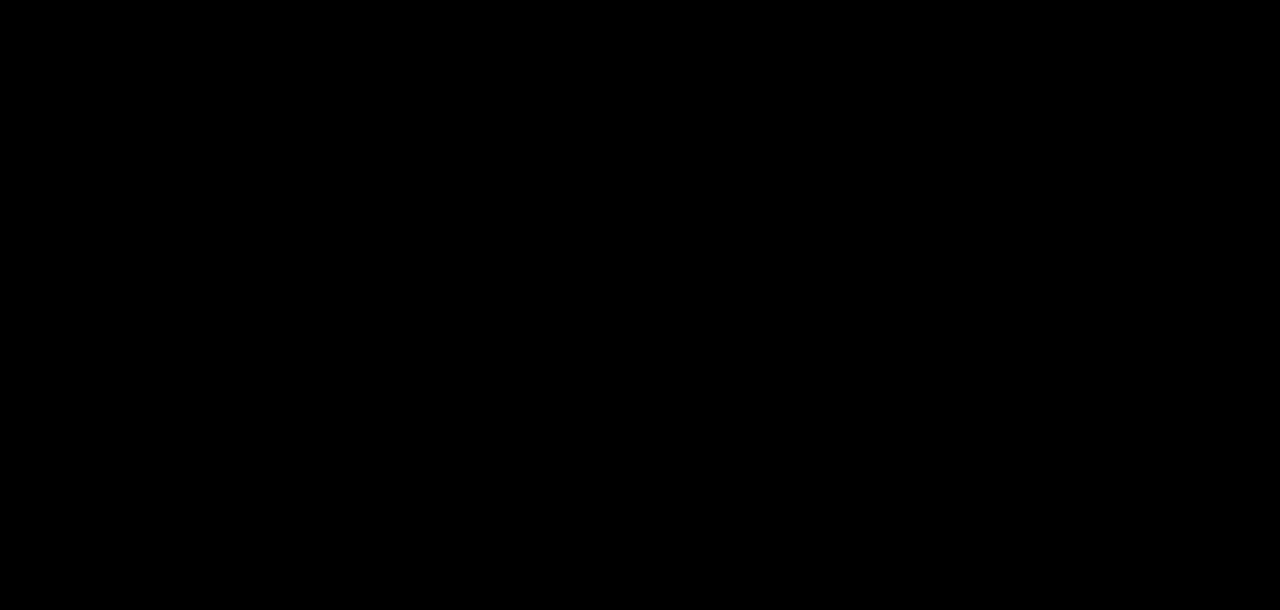
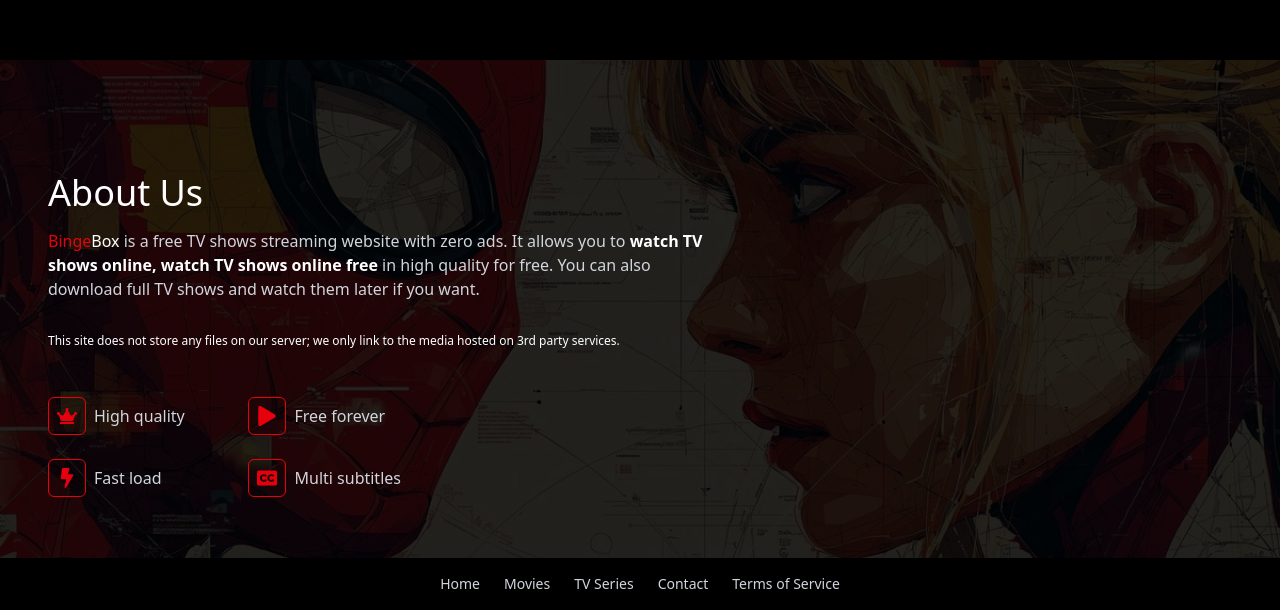
Before and after one commit to abhijeetanand628/Binge-Box-React, a React (Vite) app: page / in a window 1280 px wide. Shown: the part 740-1350 px from the top of the page. Before the commit the page ends 800 px from the top, so only its background shows below. Built offline with nearby package versions, Linux system fonts and the light colour scheme.

Commit message:
Footer UI completed

```diff
--- a/src/App.jsx
+++ b/src/App.jsx
@@ -1,11 +1,13 @@
 import './App.css';
 import Header from './components/Header';
+import Footer from './components/Footer';
 
 function App() {
 
   return (
     <>
     <Header />
+    <Footer />
     </>
   )
 }
--- /dev/null
+++ b/src/components/Footer.jsx
@@ -0,0 +1,69 @@
+import spidermanImg from '../assets/spiderman.jpg';
+import { FaCrown, FaBolt, FaPlay, FaClosedCaptioning } from 'react-icons/fa';
+
+function Footer() {
+  return (
+    <div className='relative h-[700px] sm:h-[550px] overflow-hidden'>
+      <img
+        src={spidermanImg}
+        alt='Spider-Man art'
+        className='absolute w-full h-full object-cover opacity-15'
+      />
+      <div className='absolute inset-0 flex flex-col justify-center items-center text-center sm:items-start sm:text-left p-6 sm:p-12 pb-24'>
+        <h1 className='text-white text-3xl sm:text-4xl font-light mb-4'>About Us</h1>
+        <p className='text-gray-300 max-w-2xl mb-8'>
+          <span className='text-red-600 font-light'>Binge</span><span className='text-white font-light'>Box</span> is a free TV shows streaming website with zero ads. It allows you to <span className='text-white font-bold'>watch TV shows online, watch TV shows online free</span> in high quality for free. You can also download full TV shows and watch them later if you want.
+        </p>
+
+        <p className='text-white text-xs font-light mb-12'>
+        This site does not store any files on our server; we only link to the media hosted on 3rd party services.
+        </p>
+
+        <div className='grid grid-cols-2 gap-x-12 gap-y-6 max-w-md text-gray-300'>
+
+          <div className='flex items-center gap-2'>
+            <div className='border-1 border-red-600 rounded-md p-2'>
+              <FaCrown className='text-red-600 text-xl' />
+            </div>
+            <span>High quality</span>
+          </div>
+
+          {/* Free forever */}
+          <div className='flex items-center gap-2'>
+            <div className='border-1 border-red-600 rounded-md p-2'>
+              <FaPlay className='text-red-600 text-xl' />
+            </div>
+            <span>Free forever</span>
+          </div>
+
+          {/* Fast load */}
+          <div className='flex items-center gap-2'>
+            <div className='border-1 border-red-600 rounded-md p-2'>
+              <FaBolt className='text-red-600 text-xl' />
+            </div>
+            <span>Fast load</span>
+          </div>
+
+          {/* Multi subtitles */}
+          <div className='flex items-center gap-2'>
+            <div className='border-1 border-red-600 rounded-md p-2'>
+              <FaClosedCaptioning className='text-red-600 text-xl' />
+            </div>
+            <span>Multi subtitles</span>
+          </div>
+        </div>
+      </div>
+      <div className='absolute bottom-0 left-0 right-0 p-4 bg-black bg-opacity-30'>
+        <ul className='flex justify-center items-center gap-6 text-gray-300 text-sm'>
+          <li className='hover:text-white cursor-pointer'>Home</li>
+          <li className='hover:text-white cursor-pointer'>Movies</li>
+          <li className='hover:text-white cursor-pointer'>TV Series</li>
+          <li className='hover:text-white cursor-pointer'>Contact</li>
+          <li className='hover:text-white cursor-pointer'>Terms of Service</li>
+        </ul>
+      </div>
+    </div>
+  )
+}
+
+export default Footer
--- a/src/components/Header.jsx
+++ b/src/components/Header.jsx
@@ -1,4 +1,4 @@
-import React, { useState } from 'react'
+import { useState } from 'react'
 import { FaSearch } from 'react-icons/fa';
 
 function Header() {
@@ -17,8 +17,8 @@
           </button>
 
 
-        <button className='text-2xl font-semibold text-red-600 cursor-pointer flex items-center gap-1'>
-            🎬 <span className='text-white font-semibold'>Binge</span>Box
+        <button className='text-2xl font-semibold text-red-600 cursor-pointer flex items-center'>
+            🎬 Binge<span className='text-white font-semibold'>Box</span>
           </button>
         </div>
 
@@ -27,7 +27,7 @@
           <input
             type='text'
             placeholder='Search...'
-            className='bg-gray-500 text-white rounded-full px-4 py-2 w-40 sm:w-56 md:w-64 lg:w-80 opacity-30 hover:opacity-100 focus:opacity-100 focus:outline-none transition-all duration-300'
+            className='bg-gray-500 text-white rounded-full px-4 py-2 w-40 sm:w-56 md:w-64 lg:w-80 opacity-30 hover:opacity-150 focus:opacity-150 focus:outline-none transition-all duration-300'
           />
         <FaSearch className="absolute right-3 text-white opacity-70 hover:opacity-100 cursor-pointer" />
     </div>
```
Also changed, not shown: src/assets/spiderman.jpg (added).
